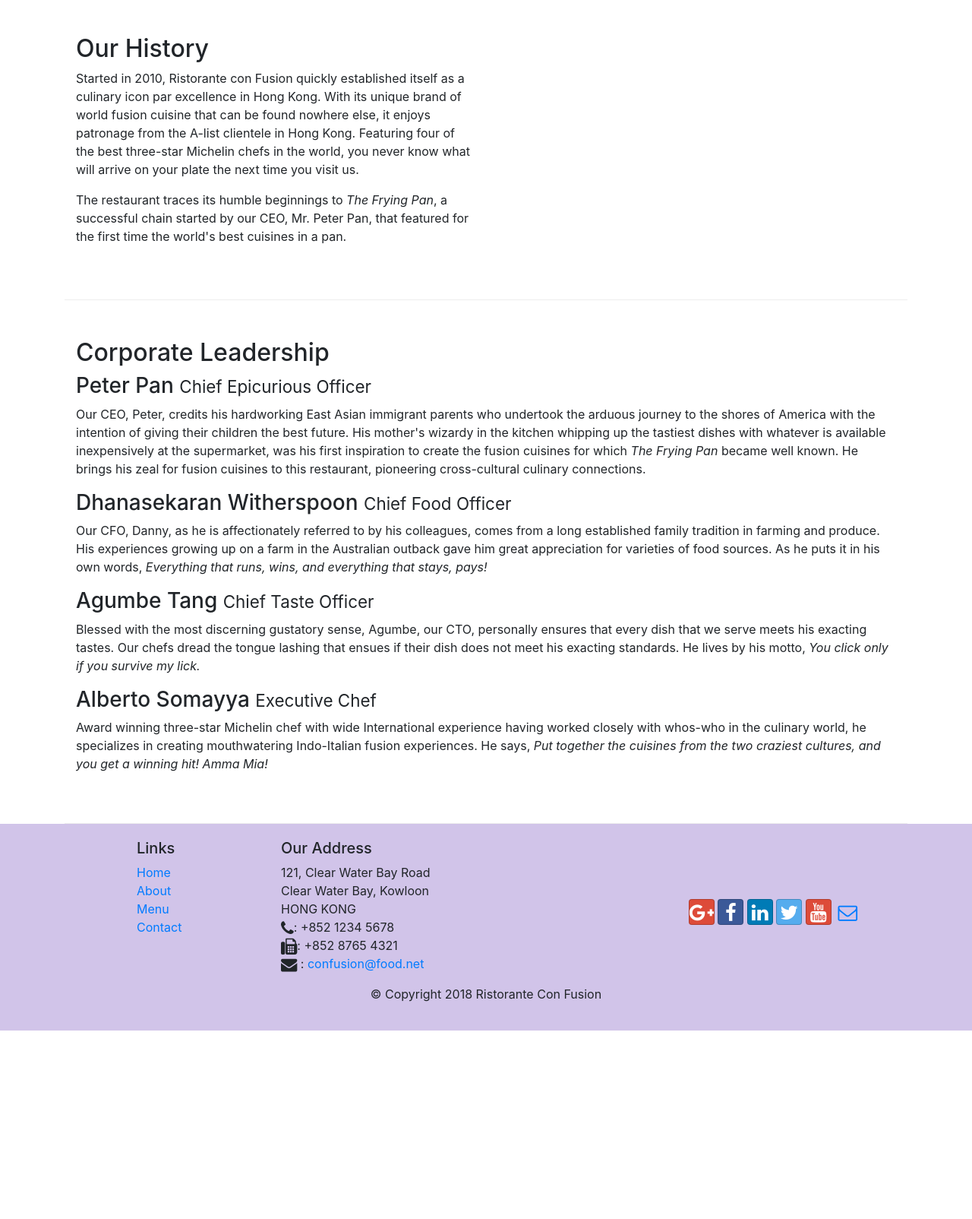
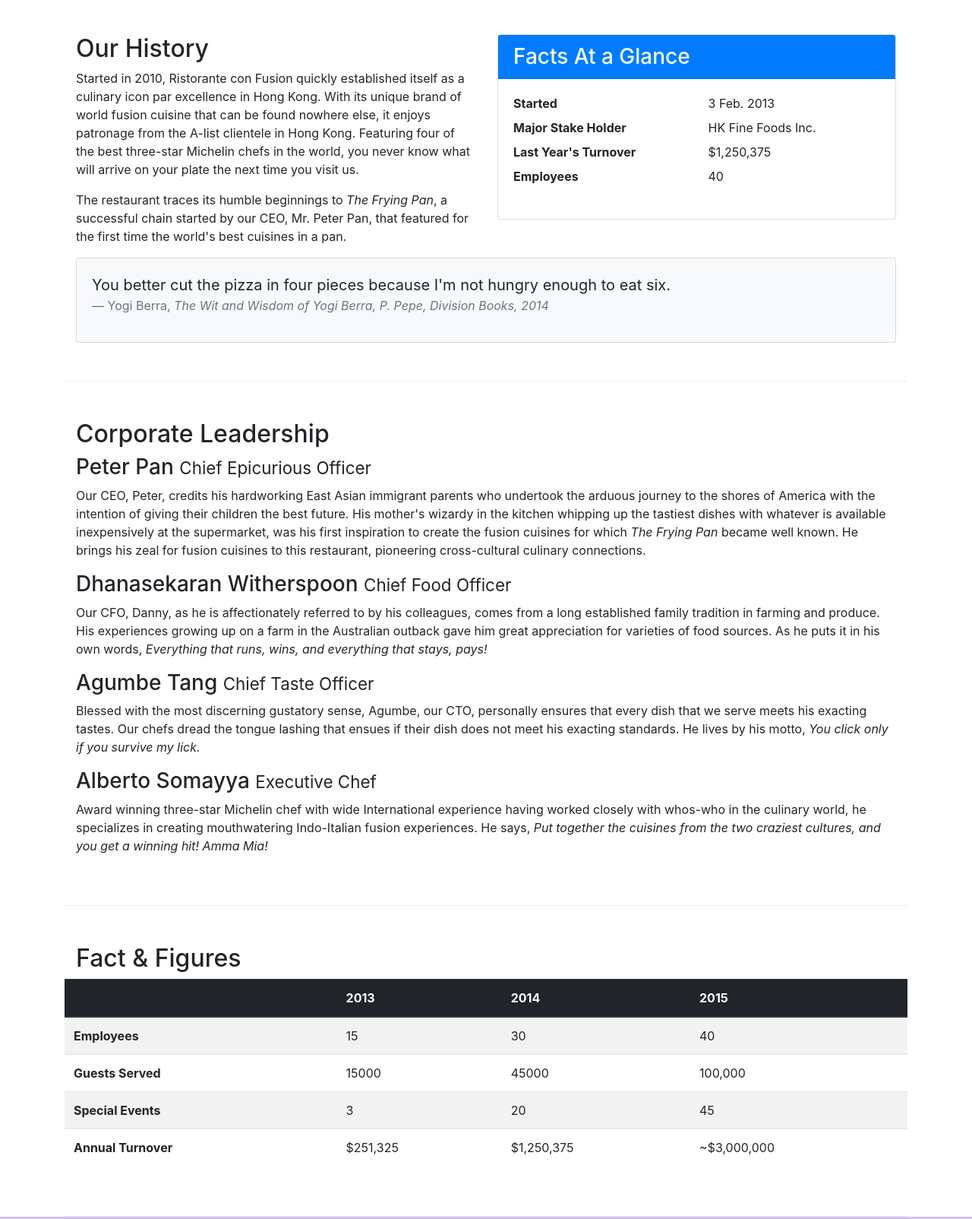
Before and after one commit to Nuttachai-K/Restaurant_Webpage_Bootstrap, a website: page aboutus.html in a window 1280 px wide. Shown: the part 420-2024 px from the top of the page at 76% size. Before the commit the page ends 1776 px from the top, so only its background shows below. Drawn offline with nearby package versions, Linux system fonts and the light colour scheme.

Commit message:
image media

```diff
--- a/aboutus.html
+++ b/aboutus.html
@@ -2,18 +2,17 @@
 <html lang="en">
 
 <head>
+    <title>Ristorante Con Fusion: About Us</title>
+
     <meta charset="utf-8">
     <meta name="viewport" content="width=device-width, initial-scale=1, shrink-to-fit=no">
     <meta http-equiv="x-ua-compatible" content="ie=edge">
 
-
     <link rel="stylesheet" href="node_modules/bootstrap/dist/css/bootstrap.min.css">
-    <link rel="stylesheet" href="css/styles.css">
     <link rel="stylesheet" href="node_modules/font-awesome/css/font-awesome.min.css">
     <link rel="stylesheet" href="node_modules/bootstrap-social/bootstrap-social.css">
+    <link href="css/styles.css" rel="stylesheet">
 
-
-    <title>Ristorante Con Fusion: About Us</title>
 
 </head>
 
@@ -24,7 +23,7 @@
             <button class="navbar-toggler" type="button" data-toggle="collapse" data-target="#Navbar">
                 <span class="navbar-toggler-icon"></span>
             </button>
-            <a class="navbar-brand mr-auto" href="./index.html">Ristorante Con Fusion</a>
+            <a class="navbar-brand mr-auto" href="./index.html"><img src="img/logo.png" height="30" width="41"></a>
             <div class="collapse navbar-collapse" id="Navbar">
                 <ul class="navbar-nav mr-auto">
                     <li class="nav-item"><a class="nav-link" href="./index.html"><span class="fa fa-home fa-lg"></span> Home</a></li>
@@ -42,7 +41,8 @@
                     <h1>Ristorante con Fusion</h1>
                     <p>We take inspiration from the World's best cuisines, and create a unique fusion experience. Our lipsmacking creations will tickle your culinary senses!</p>
                 </div>
-                <div class="col-12 col-sm">
+                <div class="col-12 col-sm align-self-center">
+                    <img src="img/logo.png" class="img-fluid">
                 </div>
             </div>
         </div>
@@ -61,12 +61,41 @@
         </div>
 
         <div class="row row-content">
-            <div class="col-6 col-sm-6">
+            <div class="col-sm-6">
                 <h2>Our History</h2>
                 <p>Started in 2010, Ristorante con Fusion quickly established itself as a culinary icon par excellence in Hong Kong. With its unique brand of world fusion cuisine that can be found nowhere else, it enjoys patronage from the A-list clientele in Hong Kong.  Featuring four of the best three-star Michelin chefs in the world, you never know what will arrive on your plate the next time you visit us.</p>
                 <p>The restaurant traces its humble beginnings to <em>The Frying Pan</em>, a successful chain started by our CEO, Mr. Peter Pan, that featured for the first time the world's best cuisines in a pan.</p>
             </div>
-            <div class="col-6 col-sm-6">
+            <div class="col-sm-6">
+                <div class="card">
+                    <h3 class="card-header bg-primary text-white">Facts At a Glance</h3>
+                    <div class="card-body">
+                        <dl class="row">
+                            <dt class="col-6">Started</dt>
+                            <dd class="col-6">3 Feb. 2013</dd>
+                            <dt class="col-6">Major Stake Holder</dt>
+                            <dd class="col-6">HK Fine Foods Inc.</dd>
+                            <dt class="col-6">Last Year's Turnover</dt>
+                            <dd class="col-6">$1,250,375</dd>
+                            <dt class="col-6">Employees</dt>
+                            <dd class="col-6">40</dd>
+                        </dl>
+                    </div>
+                </div>
+            </div>
+            <div class="col-12">
+                <div class="card card-body bg-light">
+                    <blockquote class="blockquote">
+                        <p class="mb-0">You better cut the pizza in four pieces
+                            because I'm not hungry enough to eat six.
+                        </p>
+                        <footer class="blockquote-footer">Yogi Berra,
+                            <cite title="Source Title">The Wit and Wisdom of
+                                Yogi Berra, P. Pepe, Division Books, 2014
+                            </cite>
+                        </footer>
+                    </blockquote>
+                </div>
             </div>
         </div>
 
@@ -82,6 +111,51 @@
                 <p class="d-none d-sm-block">Blessed with the most discerning gustatory sense, Agumbe, our CTO, personally ensures that every dish that we serve meets his exacting tastes. Our chefs dread the tongue lashing that ensues if their dish does not meet his exacting standards. He lives by his motto, <em>You click only if you survive my lick.</em></p>
                 <h3>Alberto Somayya <small>Executive Chef</small></h3>
                 <p class="d-none d-sm-block">Award winning three-star Michelin chef with wide International experience having worked closely with whos-who in the culinary world, he specializes in creating mouthwatering Indo-Italian fusion experiences. He says, <em>Put together the cuisines from the two craziest cultures, and you get a winning hit! Amma Mia!</em></p>
+            </div>
+       </div>
+       <div class="row row-content">
+            <div class="col-12 col-sm-9">
+                <h2>Fact &amp; Figures</h2>
+            </div>
+            <div class="col-12 col-sm-3">
+            </div>
+            <div class="table-responsive">
+                <table class="table table-striped">
+                    <thead class="thead-dark">
+                        <tr>
+                            <th>&nbsp;</th>
+                            <th>2013</th>
+                            <th>2014</th>
+                            <th>2015</th>
+                        </tr>
+                    </thead>
+                    <tbody>
+                        <tr>
+                            <th>Employees</th>
+                            <td>15</td>
+                            <td>30</td>
+                            <td>40</td>
+                        </tr>
+                        <tr>
+                            <th>Guests Served</th>
+                            <td>15000</td>
+                            <td>45000</td>
+                            <td>100,000</td>
+                        </tr>
+                        <tr>
+                            <th>Special Events</th>
+                            <td>3</td>
+                            <td>20</td>
+                            <td>45</td>
+                        </tr>
+                        <tr>
+                            <th>Annual Turnover</th>
+                            <td>$251,325</td>
+                            <td>$1,250,375</td>
+                            <td>~$3,000,000</td>
+                        </tr>
+                    </tbody>
+                </table>
             </div>
        </div>
 
```
Also changed, not shown: contactus.html (+5 -5 lines), index.html (+18 -7 lines), img/alberto.png (added), img/buffet.png (added), img/logo.png (added), img/uthappizza.png (added), 1 other file.
